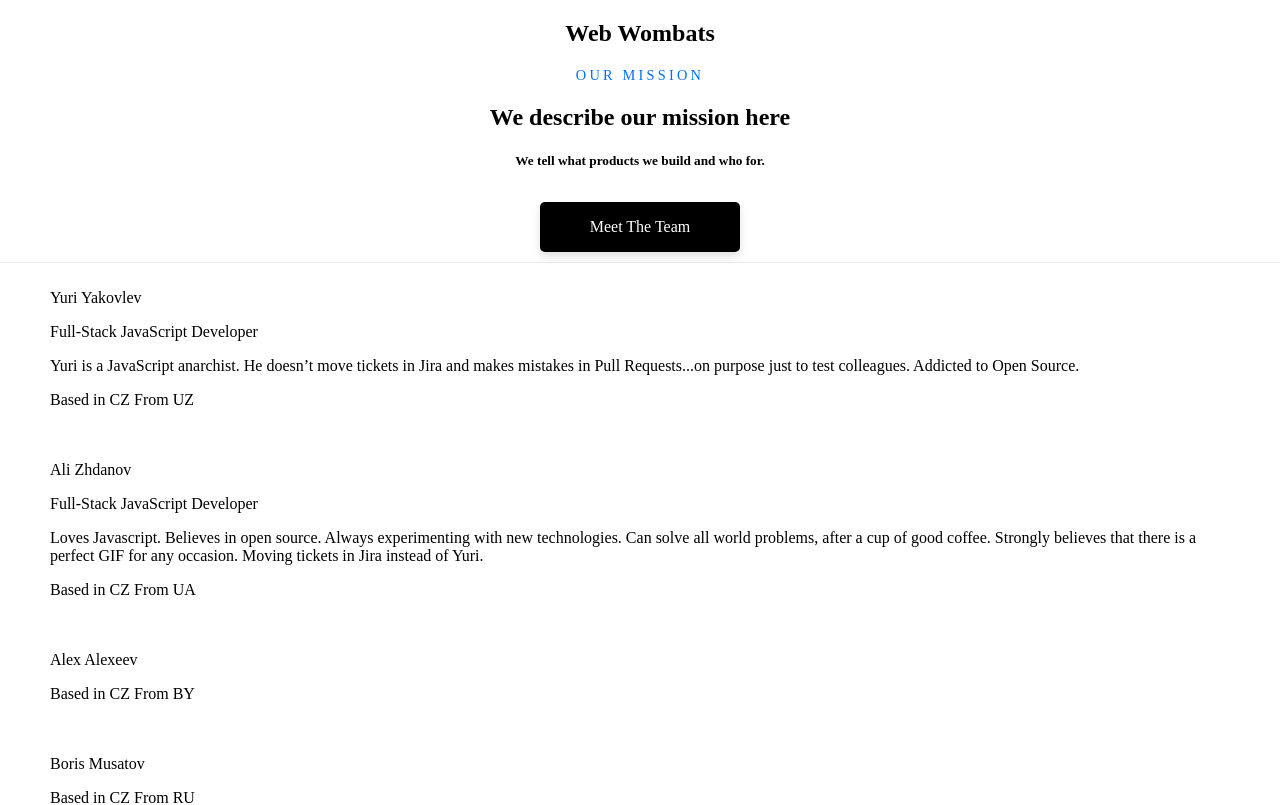
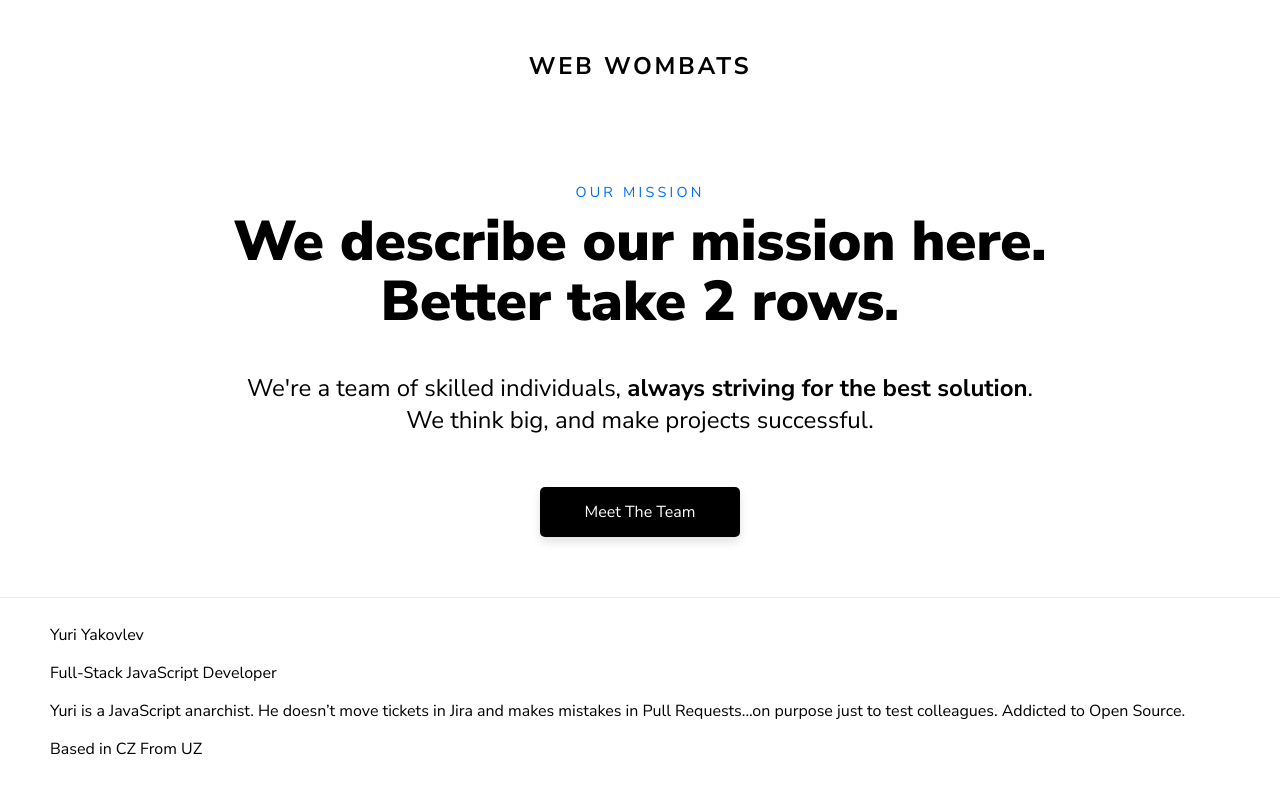
Before and after one commit to webwombats/website, a Next.js app: page / in a window 1280 px wide. Shown: the top 805 px of the page. Built offline with nearby package versions, Linux system fonts and the light colour scheme.

Commit message:
Adjust hero styles and add Nunito Sans font

```diff
--- a/pages/_app.tsx
+++ b/pages/_app.tsx
@@ -6,6 +6,7 @@ import theme from "../theme";
 const GlobalStyle = createGlobalStyle`
   * {
     box-sizing: border-box;
+    font-family: 'Nunito Sans', sans-serif;
   }
 
   body, html {
--- a/pages/_document.tsx
+++ b/pages/_document.tsx
@@ -1,18 +1,23 @@
-import Document, { DocumentContext } from 'next/document'
-import { ServerStyleSheet } from 'styled-components'
+import Document, {
+  Head,
+  Main,
+  NextScript,
+  DocumentContext
+} from "next/document";
+import { ServerStyleSheet } from "styled-components";
 
 export default class MyDocument extends Document {
   static async getInitialProps(ctx: DocumentContext) {
-    const sheet = new ServerStyleSheet()
-    const originalRenderPage = ctx.renderPage
+    const sheet = new ServerStyleSheet();
+    const originalRenderPage = ctx.renderPage;
 
     try {
       ctx.renderPage = () =>
         originalRenderPage({
-          enhanceApp: App => props => sheet.collectStyles(<App {...props} />),
-        })
+          enhanceApp: App => props => sheet.collectStyles(<App {...props} />)
+        });
 
-      const initialProps = await Document.getInitialProps(ctx)
+      const initialProps = await Document.getInitialProps(ctx);
       return {
         ...initialProps,
         styles: (
@@ -20,10 +25,32 @@ export default class MyDocument extends Document {
             {initialProps.styles}
             {sheet.getStyleElement()}
           </>
-        ),
-      }
+        )
+      };
     } finally {
-      sheet.seal()
+      sheet.seal();
     }
   }
+
+  render() {
+    return (
+      <html>
+        <Head>
+          <meta
+            name="viewport"
+            content="width=device-width, initial-scale=1, shrink-to-fit=no"
+          />
+          <link
+            href="https://fonts.googleapis.com/css?family=Nunito+Sans:400,600,700,900&display=swap"
+            rel="stylesheet"
+          />
+        </Head>
+
+        <body>
+          <Main />
+          <NextScript />
+        </body>
+      </html>
+    );
+  }
 }
--- a/pages/index.tsx
+++ b/pages/index.tsx
@@ -6,6 +6,7 @@ import team from "../team";
 const Hero = styled.section`
   border-bottom: 1px solid ${props => props.theme.color.accents.two};
   text-align: center;
+  padding: 50px 0;
 `;
 
 const HeroWrapper = styled.div`
@@ -17,11 +18,20 @@ const HeroWrapper = styled.div`
   padding-right: 16pt;
 `;
 
+const Logo = styled.div`
+  text-transform: uppercase;
+  letter-spacing: 0.175rem;
+  font-size: 1.5rem;
+  font-weight: 700;
+  margin: 0 0 100px;
+`;
+
 const Eyebrow = styled.p`
   text-transform: uppercase;
   letter-spacing: 0.2rem;
   font-size: 0.9rem;
   color: ${props => props.theme.color.blue};
+  margin: 0;
 `;
 
 const TeamSection = styled.div`
@@ -36,10 +46,26 @@ const IndexPage = () => (
   <div>
     <Hero id="hero">
       <HeroWrapper>
-        <h1>Web Wombats</h1>
+        <Logo>Web Wombats</Logo>
         <Eyebrow>Our mission</Eyebrow>
-        <h2>We describe our mission here</h2>
-        <h5>We tell what products we build and who for.</h5>
+        <h2
+          style={{
+            fontSize: "3.5rem",
+            fontWeight: 900,
+            margin: "10px 0",
+            lineHeight: "3.75rem"
+          }}
+        >
+          We describe our mission here. Better take 2 rows.
+        </h2>
+        <h5 style={{ fontSize: "1.5rem", fontWeight: 400 }}>
+          We're a team of skilled individuals,{" "}
+          <span style={{ fontWeight: 700 }}>
+            always striving for the best solution
+          </span>
+          .<br />
+          We think big, and make projects successful.
+        </h5>
 
         <Button>Meet The Team</Button>
       </HeroWrapper>
--- a/team/index.ts
+++ b/team/index.ts
@@ -63,7 +63,7 @@ const team = [
     title: "",
     description: "",
     photoUrl: "",
-    from: "",
+    from: "RU",
     basedIn: "CZ",
     social: {
       twitter: "",
```
